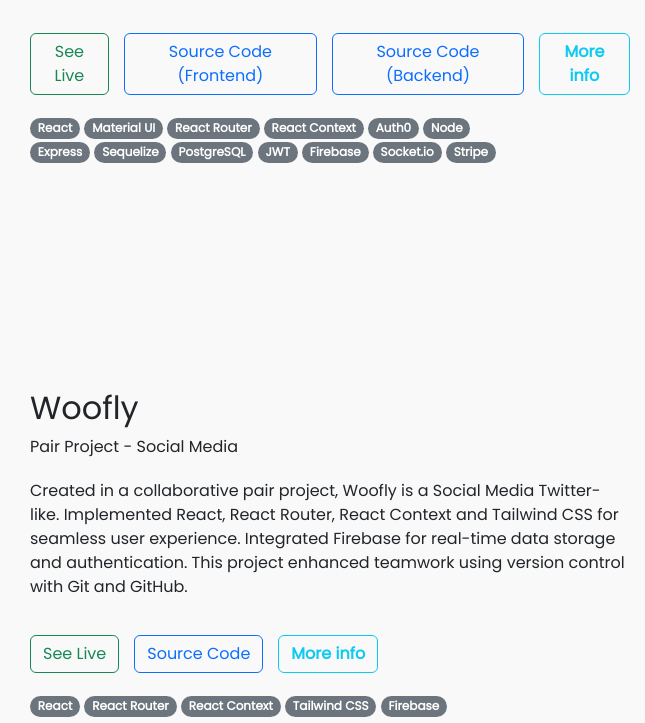
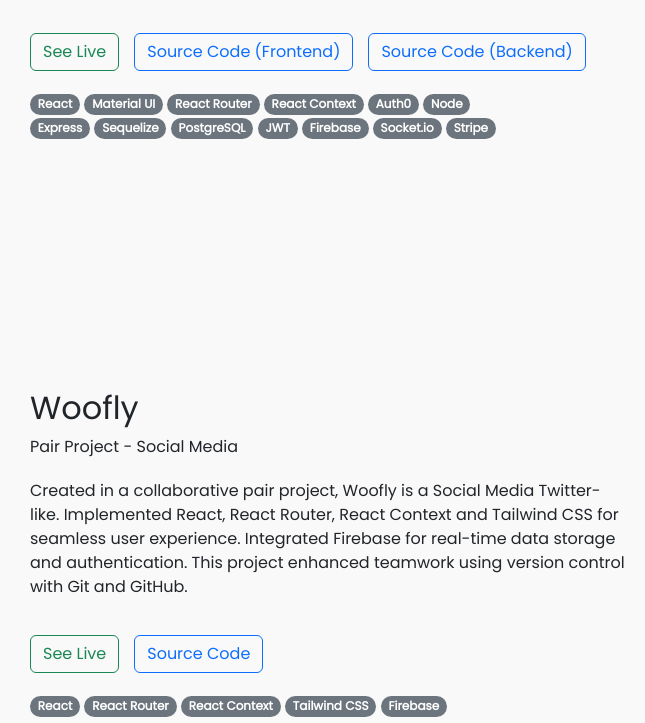
Before and after one commit to Jhonnynd/jhonnynd.github.io, a plain HTML site: page index.html in a window 1280 px wide. Shown: the part 2715-3438 px from the top of the page, 0-645 px from the left. Drawn offline with nearby package versions, Linux system fonts and the light colour scheme.

Commit message:
updated resume and commented more info buttons

```diff
--- a/index.html
+++ b/index.html
@@ -346,9 +346,9 @@
                   Source Code (Backend)
                 </button>
               </a>
-              <button type="button" class="btn btn-outline-info">
+              <!-- <button type="button" class="btn btn-outline-info">
                 More info
-              </button>
+              </button> -->
             </div>
             <div class="technologies">
               <span class="badge rounded-pill text-bg-secondary">React</span>
@@ -416,9 +416,9 @@
                   Source Code
                 </button>
               </a>
-              <button type="button" class="btn btn-outline-info">
+              <!-- <button type="button" class="btn btn-outline-info">
                 More info
-              </button>
+              </button> -->
             </div>
             <div class="technologies">
               <span class="badge rounded-pill text-bg-secondary">React</span>
```
Also changed, not shown: 1 other file.
